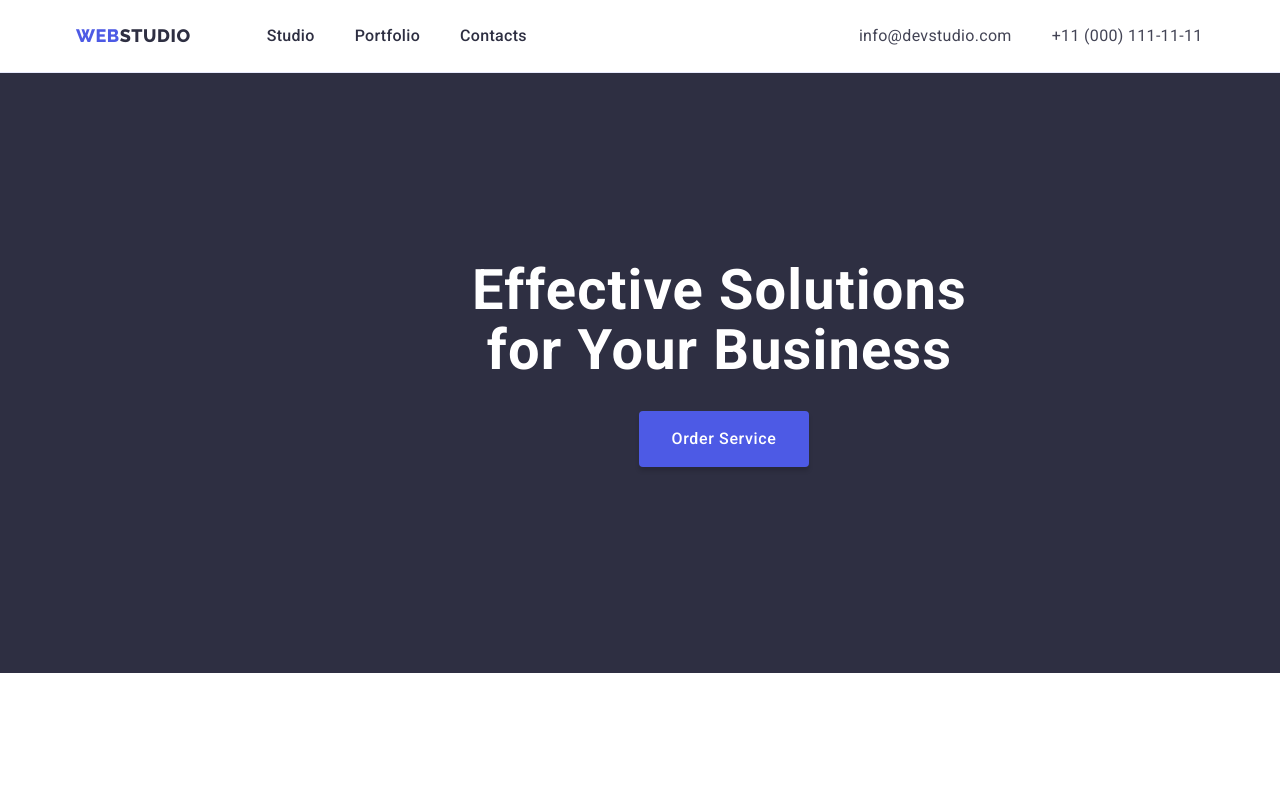
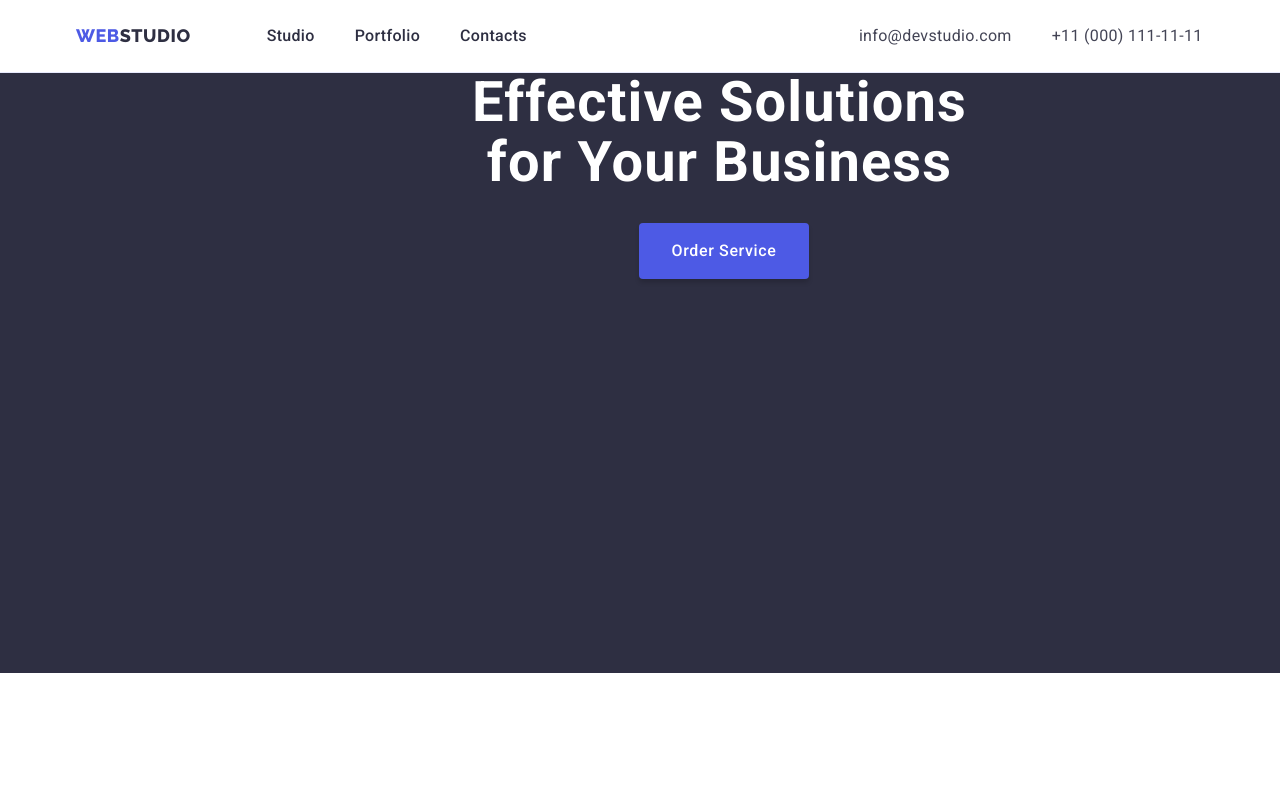
Before and after one commit to Violaaq/goit-homework-03, a plain HTML site: page index.html in a window 1280 px wide. Shown: the top 789 px of the page. Drawn offline with nearby package versions, Linux system fonts and the light colour scheme.

Commit message:
padding first section

```diff
--- a/css/styles.css
+++ b/css/styles.css
@@ -117,7 +117,7 @@ body {
 .first-section {
   background-color: var(--color-header);
   height: 600px;
-  padding-top: 188px;
+  padding-top: 188px 0;
 }
 
 .sec-one {
```
